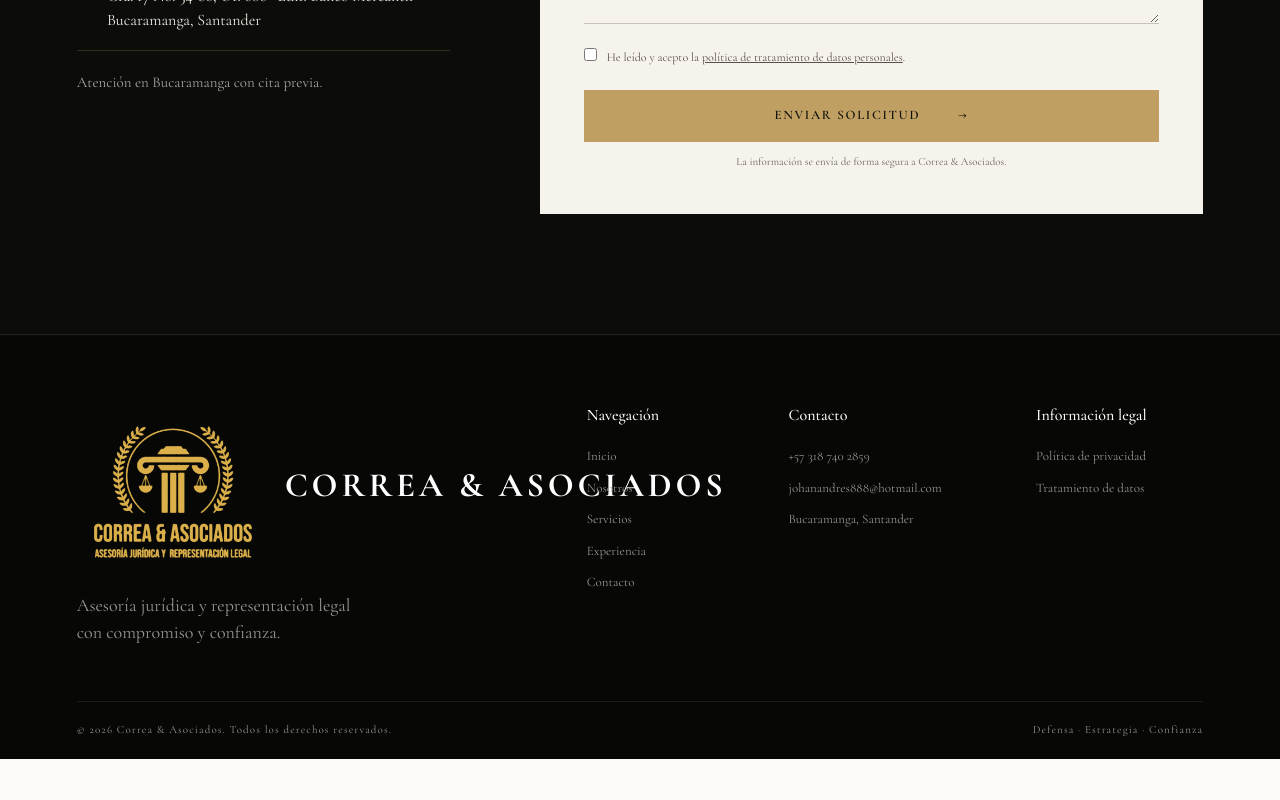
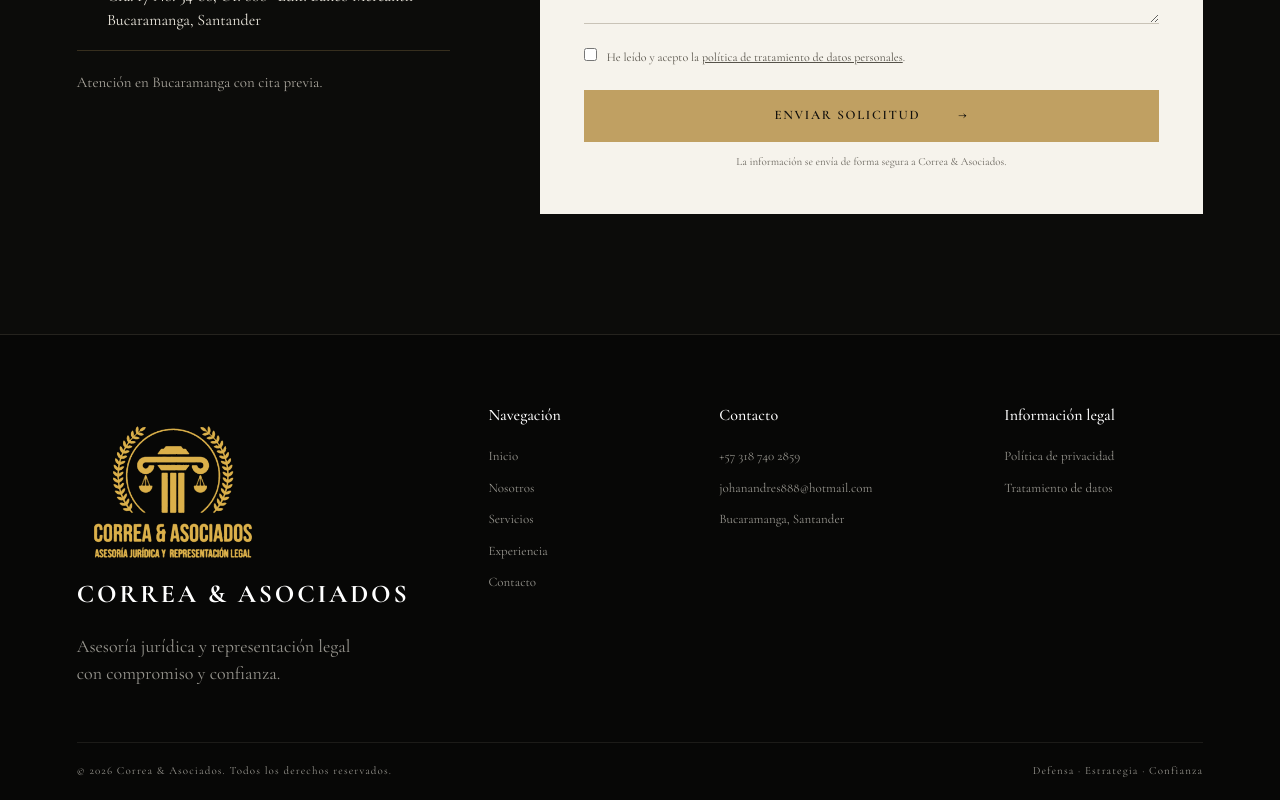
Before and after one commit to juancadev01/Landing-Page, a React (Vite) app: page / in a window 1280 px wide. Shown: the part 5263-6063 px from the top of the page. Before the commit the page ends 6022 px from the top, so only its background shows below. Built offline with nearby package versions, Linux system fonts and the light colour scheme.

Commit message:
Evita superposicion en el pie de pagina

```diff
--- a/app/globals.css
+++ b/app/globals.css
@@ -773,13 +773,21 @@ footer {
 }
 .footer-brand .brand {
   color: white;
+  width: fit-content;
+  max-width: 100%;
+  flex-direction: column;
+  align-items: flex-start;
+  gap: 14px;
 }
 .footer-brand .brand-logo-full {
   width: 190px;
   height: 162px;
 }
 .footer-brand .brand-name b {
-  font-size: 34px;
+  max-width: 100%;
+  white-space: normal;
+  font-size: clamp(25px, 2vw, 32px);
+  line-height: 1.05;
 }
 .footer-brand p {
   margin-top: 25px;
```
